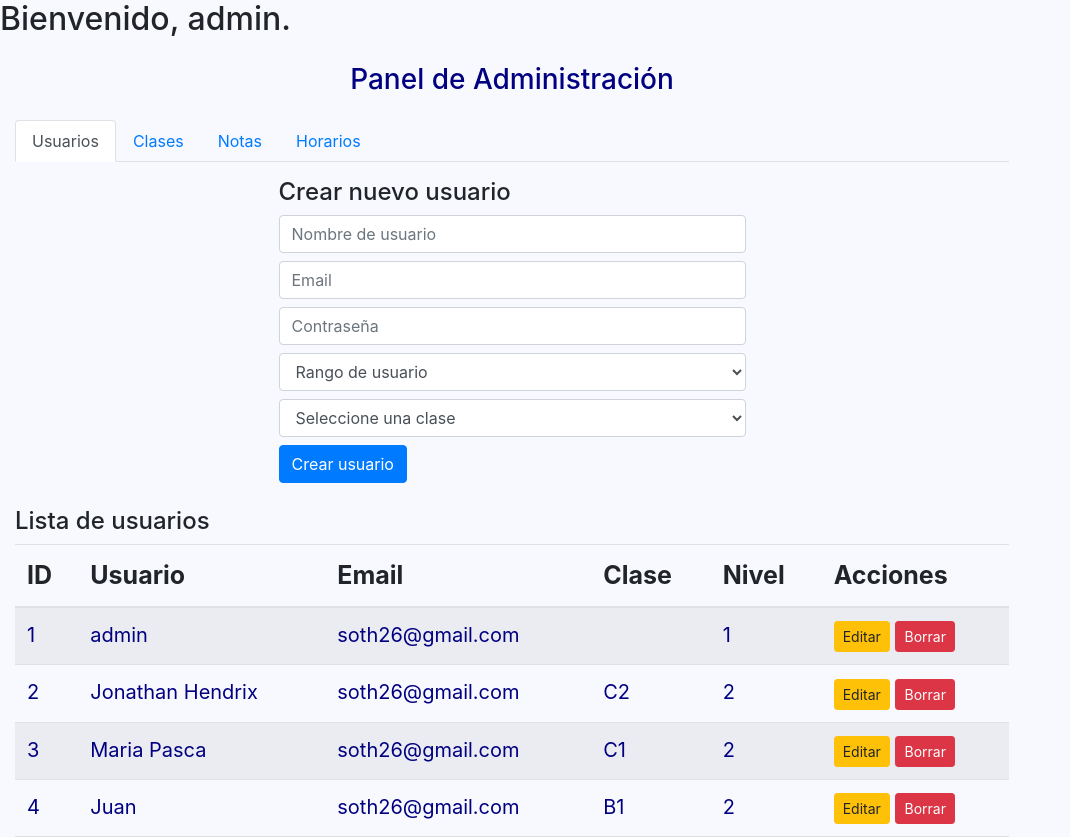
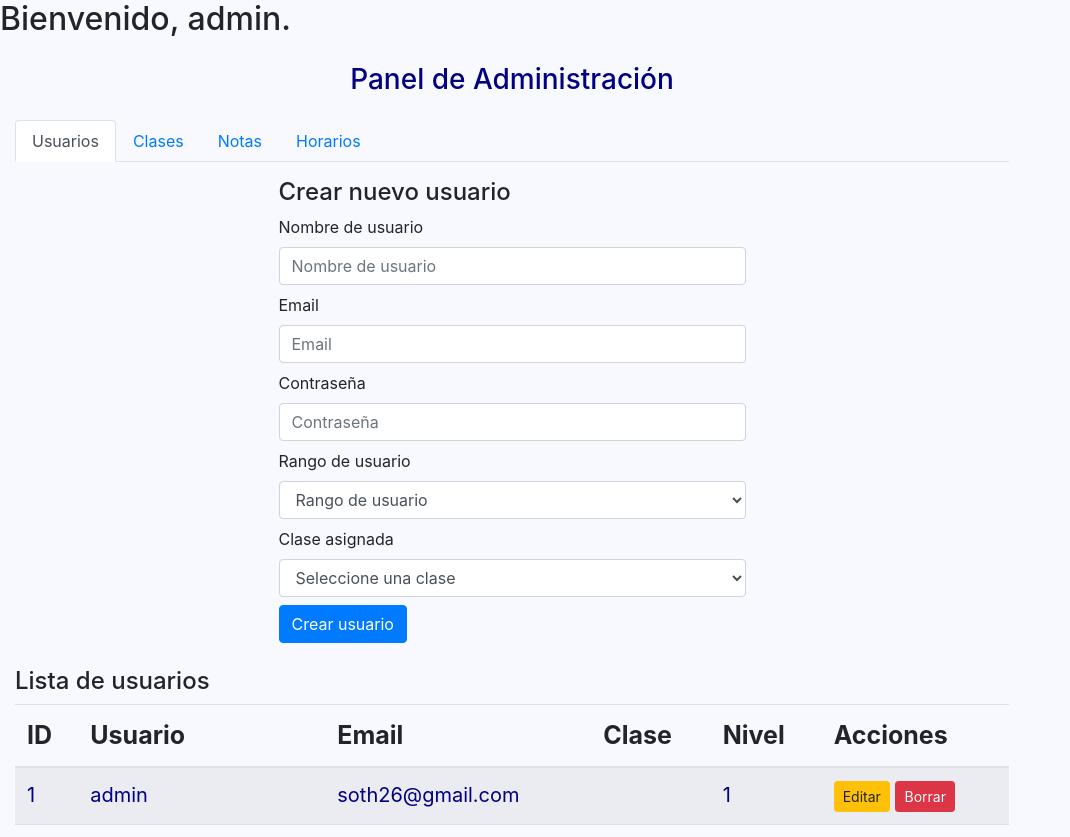
Before and after one commit to jrhendrix-dev/Business-First-English-Center-PHP, a PHP site: page /views/dashboard.php in a window 1280 px wide. Shown: the part 159-996 px from the top of the page, without its empty margins (0-1070 px from the left). Run offline with PHP 8.4, Linux system fonts and the light colour scheme; a user stored in the database is signed in; data comes from the database, SQL or seed files in the repository; data that the repository does not hold is empty.

Commit message:
Update:  dashboard_admin, index, Readme.md
- Cleaned up warnings in dashboard_admin.
- Cleaned up unnecessary tags in index.
- Added Workflow section to Readme.

```diff
--- a/public/index.php
+++ b/public/index.php
@@ -80,6 +80,3 @@
 
 <!-- Footer -->
 <?php include_once __DIR__ . '/../views/footer.php'; ?>
-
-</body>
-</html>
--- a/views/dashboard_admin.php
+++ b/views/dashboard_admin.php
@@ -22,7 +22,13 @@
 // ========================== CONEXIÓN A BASE DE DATOS =========================
 if (!isset($con)) {
     require_once __DIR__ . '/../src/models/Database.php';
+    try {
         $con = Database::connect();
+} catch (Exception $e) {
+    error_log('Exception caught: ' . $e->getMessage());
+    // Display an error message to the user
+    echo "<div class='alert alert-danger'>Ha ocurrido un error. Por favor, inténtelo de nuevo más tarde.</div>";
+}
 }
 
 // ========================== VARIABLES DE OPCIONES ============================
@@ -83,20 +89,35 @@
                                 <h4>Crear nuevo usuario</h4>
                                 <!-- Formulario para crear usuarios (admin, profesor, alumno) -->
                                 <form id="user-create-form">
-                                    <input type="text" name="username" placeholder="Nombre de usuario" class="form-control mb-2" required />
-                                    <input type="email" name="email" placeholder="Email" class="form-control mb-2" required />
-                                    <input type="password" name="pword" placeholder="Contraseña" class="form-control mb-2" required />
-                                    <select name="ulevel" class="form-control mb-2" required>
+                                    <div class="form-group mb-2">
+                                            <label for="username">Nombre de usuario</label>
+                                            <input type="text" id="username" name="username" placeholder="Nombre de usuario" class="form-control" required />
+                                        </div>
+                                        <div class="form-group mb-2">
+                                            <label for="email">Email</label>
+                                            <input type="email" id="email" name="email" placeholder="Email" class="form-control" required />
+                                        </div>
+                                        <div class="form-group mb-2">
+                                            <label for="pword">Contraseña</label>
+                                            <input type="password" id="pword" name="pword" placeholder="Contraseña" class="form-control" required />
+                                        </div>
+                                        <div class="form-group mb-2">
+                                                <label for="ulevel">Rango de usuario</label>
+                                                <select name="ulevel" class="form-control mb-2" id="ulevel" required>
                                                     <option value="" disabled selected>Rango de usuario</option>
                                                     <option value="1">Admin</option>
                                                     <option value="2">Profesor</option>
                                                     <option value="3">Alumno</option>
                                                 </select>
-                                    <select name="class" class="form-control mb-2">
+                                            </div>
+                                            <div class="form-group mb-2">
+                                                <label for="class">Clase asignada</label>
+                                                <select name="class" class="form-control mb-2" id="class">
                                                     <option value="" disabled selected>Seleccione una clase</option>
-                                        <option value ="">Sin clase</option>
+                                                    <option value="">Sin clase</option>
                                                     <?= $classOptions ?>
                                                 </select>
+                                            </div>
                                     <button type="submit" class="btn btn-primary">Crear usuario</button>
                                 </form>
                             </div> <!-- col -->
@@ -120,11 +141,17 @@
                                 <h4>Crear nueva clase</h4>
                                 <!-- Formulario para crear clases -->
                                 <form id="class-create-form">
-                                    <input type="text" name="classname" placeholder="Nombre del curso" class="form-control mb-2" required />
-                                    <select name="profesor" class="form-control mb-2" required>
+                                    <div class="form-group mb-2">
+                                            <label for="classname">Nombre del curso</label>
+                                            <input type="text" id="classname" name="classname" placeholder="Nombre del curso" class="form-control mb-2" required />
+                                        </div>
+                                        <div class="form-group mb-2">
+                                            <label for="profesor">Profesor</label>
+                                            <select id="profesor" name="profesor" class="form-control mb-2" required>
                                                 <option value="" disabled selected>Seleccione un profesor</option>
                                                 <?= $teacherOptions ?>
                                             </select>
+                                        </div>
                                     <button type="submit" class="btn btn-primary">Crear clase</button>
                                 </form>
                             </div> <!-- col -->
```
Also changed, not shown: README.md. Lines whose indentation alone changed are shown as unchanged.
